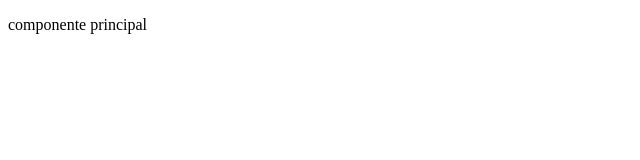
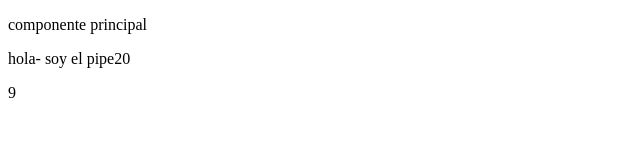
Before and after one commit to JAdrianP/CursoAngularStackBlitz2023, an Angular app: page / in a window 1280 px wide. Shown: the top 160 px of the page, without its empty margins (0-640 px from the left). Built offline with nearby package versions, Linux system fonts and the light colour scheme.

Commit message:
ejemplos de pipes puros

```diff
--- a/src/app/app.component.html
+++ b/src/app/app.component.html
@@ -1 +1,3 @@
 <p>componente principal</p>
+<p>{{'hola' | upbConcat:2}}</p>
+<p>{{3| expoPipe: 2}}</p>
--- /dev/null
+++ b/src/app/expo.pipe.ts
@@ -0,0 +1,14 @@
+import { Pipe, PipeTransform } from '@angular/core';
+
+@Pipe({
+  name:'expoPipe',
+  //por defecto los pipes son puros
+
+})
+export class ExpoPipe implements PipeTransform {
+
+    transform(value: any, expo: number) {
+      return Math.pow(value,expo);
+  }
+
+}
--- /dev/null
+++ b/src/app/pipe-test.pipe.ts
@@ -0,0 +1,14 @@
+import { Pipe, PipeTransform } from '@angular/core';
+
+@Pipe({
+  name:'upbConcat',
+  //por defecto los pipes son puros
+
+})
+export class PipeTestPipe implements PipeTransform {
+
+    transform(value: any, opcion: number) {
+      return value + '- soy el pipe' + opcion * 10;
+  }
+
+}
```
Also changed, not shown: src/app/app.module.ts (+7 -2 lines).
